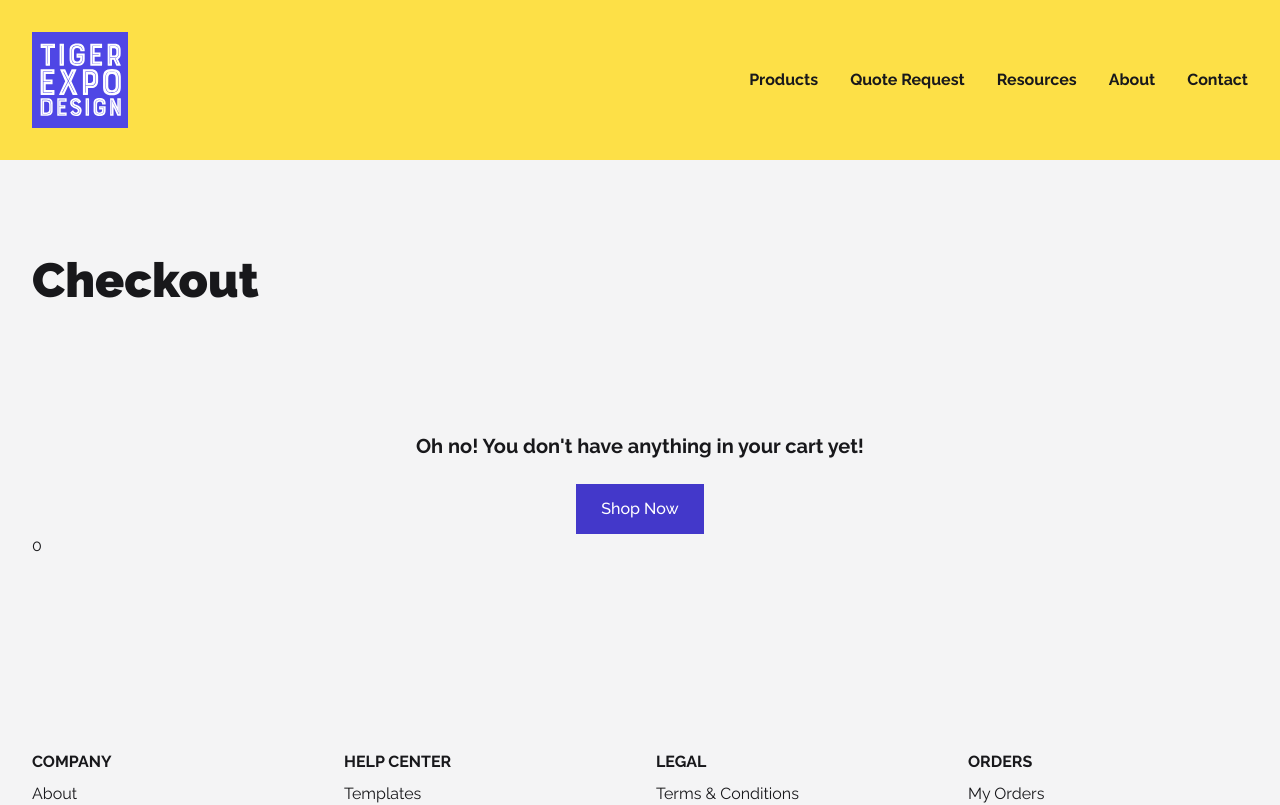
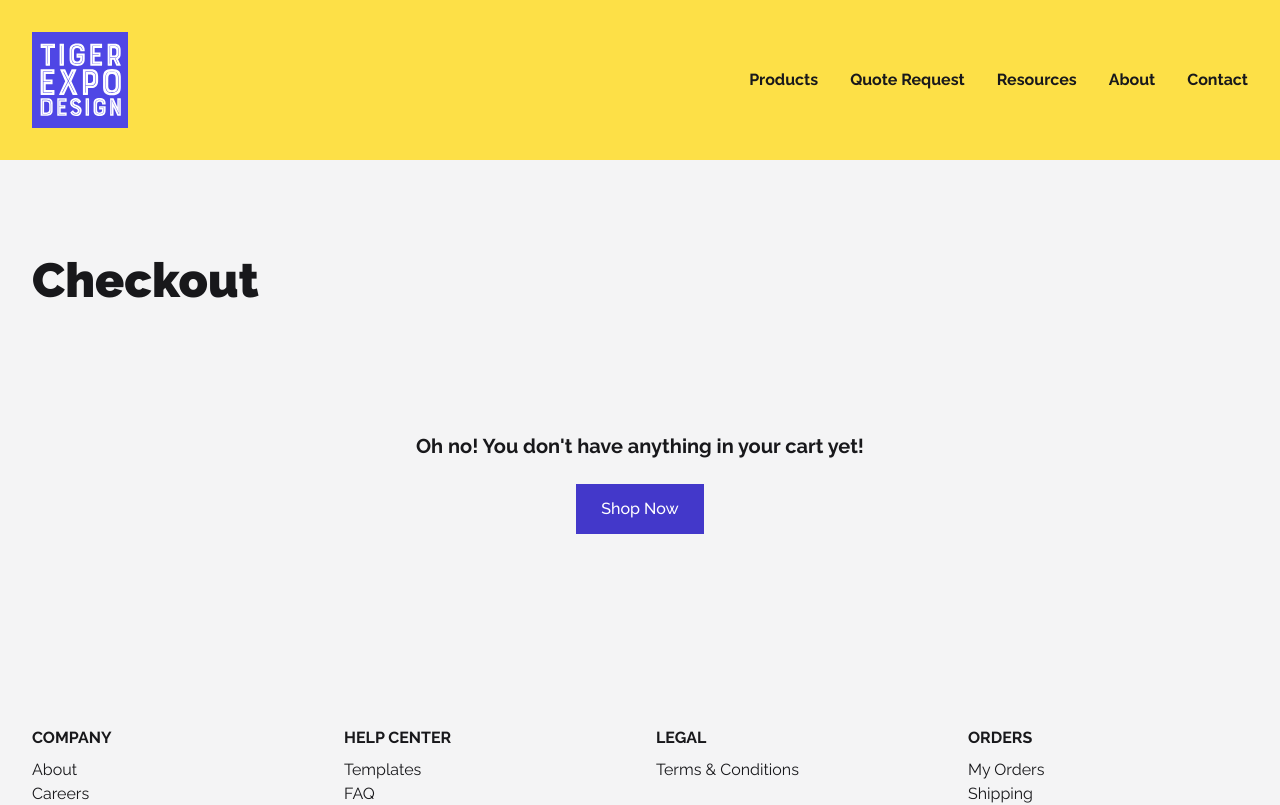
Before and after one commit to tigerpress/tiger-expo-design, a Next.js app: page /checkout in a window 1280 px wide. Shown: the top 805 px of the page. Built offline with nearby package versions, Linux system fonts and the light colour scheme.

Commit message:
fix localstorage hook causing ssr mismatches

```diff
--- a/components/app/header.jsx
+++ b/components/app/header.jsx
@@ -7,7 +7,6 @@ import { useEffect, useState } from "react";
 import { BiMenu } from "react-icons/bi";
 import { HiOutlineShoppingCart } from "react-icons/hi";
 import { useCart } from "../../context/cart-context";
-import { useHasMounted } from "../../hooks/use-has-mounted";
 import products from "../../pages/api/products.json";
 import Container from "../container";
 
@@ -24,7 +23,6 @@ const NavLink = ({ href, children }) => {
 
 export default function Header() {
 	const { cartQuantity } = useCart();
-	const { hasMounted } = useHasMounted();
 
 	return (
 		<header className="bg-yellow-300 py-8 font-bold">
@@ -38,7 +36,7 @@ export default function Header() {
 				{/* DESKTOP MENU */}
 				<nav className="hidden lg:block">
 					<ul className="flex items-center gap-8">
-						{cartQuantity > 0 && hasMounted && (
+						{cartQuantity > 0 && (
 							<li>
 								<Link href="/checkout">
 									<a className="relative flex items-center gap-2 rounded-full bg-indigo-700 p-2 text-white transition-colors hover:bg-indigo-600">
--- a/context/cart-context.jsx
+++ b/context/cart-context.jsx
@@ -9,9 +9,7 @@ export const useCart = () => {
 
 export const CartProvider = ({ children }) => {
 	const [cartItems, setCartItems] = useLocalStorage("cart", []);
-	let cartQuantity = cartItems
-		? cartItems.reduce((quantity, item) => parseInt(item.quantity) + quantity, 0)
-		: 0;
+	let cartQuantity = cartItems.reduce((quantity, item) => parseInt(item.quantity) + quantity, 0)
 
 	function increaseItemQuantity(item) {
 		setCartItems((cartItems) => {
--- a/hooks/use-has-mounted.js
+++ /dev/null
@@ -1,11 +0,0 @@
-import { useEffect, useState } from "react";
-
-export const useHasMounted = () => {
-	const [hasMounted, setHasMounted] = useState(false);
-
-	useEffect(() => {
-		setHasMounted(true);
-	}, []);
-
-	return { hasMounted };
-};
--- a/hooks/use-local-storage.js
+++ b/hooks/use-local-storage.js
@@ -1,18 +1,18 @@
-import { useEffect, useState } from "react";
+import { useEffect, useState } from 'react'
 
 export const useLocalStorage = (key, initialValue) => {
-	const [value, setValue] = useState(() => {
-		if (typeof window === "undefined") {
-			return initialValue;
-		} else {
-			let existingItem = window.localStorage.getItem(key);
-			return existingItem ? JSON.parse(existingItem) : initialValue;
-		}
-	});
+	const [value, setValue] = useState(initialValue)
 
 	useEffect(() => {
-		window.localStorage.setItem(key, JSON.stringify(value));
-	}, [value, setValue]);
+		const existingValue = window.localStorage.getItem(key)
+		if (existingValue) setValue(JSON.parse(existingValue))
+	}, [])
 
-	return [value, setValue];
-};
+	useEffect(() => {
+		if (value !== initialValue) {
+			window.localStorage.setItem(key, JSON.stringify(value))
+		}
+	}, [value])
+
+	return [value, setValue]
+}
--- a/pages/checkout.jsx
+++ b/pages/checkout.jsx
@@ -11,12 +11,10 @@ import Paragraph from "../components/paragraph";
 import Section from "../components/section";
 import Title from "../components/title";
 import { useCart } from "../context/cart-context";
-import { useHasMounted } from "../hooks/use-has-mounted";
 import { currency } from "../lib/utils";
 
 export default function CheckoutPage() {
 	const { cartItems, removeFromCart } = useCart();
-	const { hasMounted } = useHasMounted();
 
 	const {
 		register,
@@ -28,8 +26,7 @@ export default function CheckoutPage() {
 			<Container>
 				<Title level="h1">Checkout</Title>
 
-				{!hasMounted ||
-					(!cartItems.length && (
+				{cartItems.length === 0 && (
 						<div className="mt-32 flex flex-col items-center justify-center gap-6">
 							<p className="text-xl font-bold">
 								Oh no! You don&apos;t have anything in your cart yet!
@@ -38,9 +35,9 @@ export default function CheckoutPage() {
 								Shop Now
 							</Button>
 						</div>
-					))}
+					)}
 
-				{hasMounted && cartItems.length && (
+				{cartItems.length > 0 && (
 					<div className="mt-12 grid gap-8 lg:grid-cols-2">
 						<div className="bg-white p-8">
 							<Title level="h2">Contact Information</Title>
@@ -112,8 +109,8 @@ export default function CheckoutPage() {
 														<td className="hidden p-2 text-left md:table-cell">{upgrade.id}</td>
 														<td className="p-2 text-left">{upgrade.description}</td>
 														<td className="p-2 text-right">{currency.format(upgrade.price)}</td>
-														<td className="p-2 text-right">x</td>
-														<td className="p-2 text-right">x</td>
+														<td className="p-2 text-right"></td>
+														<td className="p-2 text-right"></td>
 													</tr>
 												))}
 											</React.Fragment>
```
Also changed, not shown: 1 other file (tests, documents, lock files or other folders).
